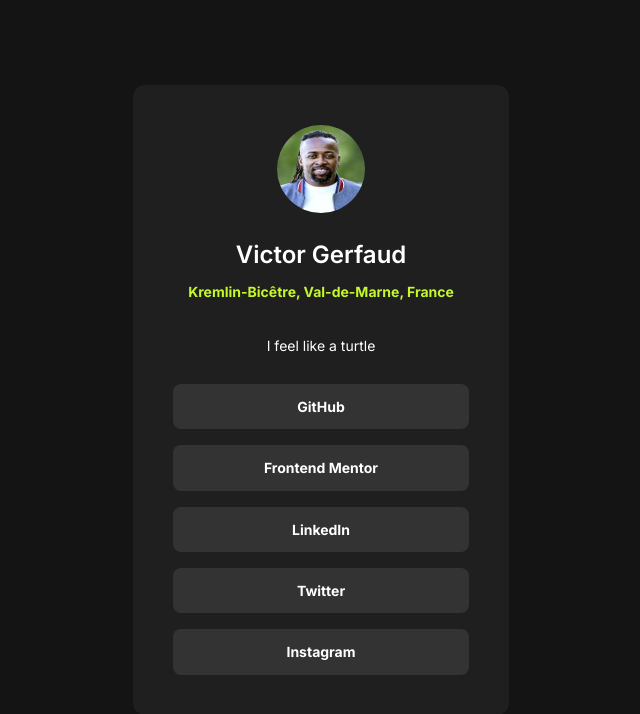
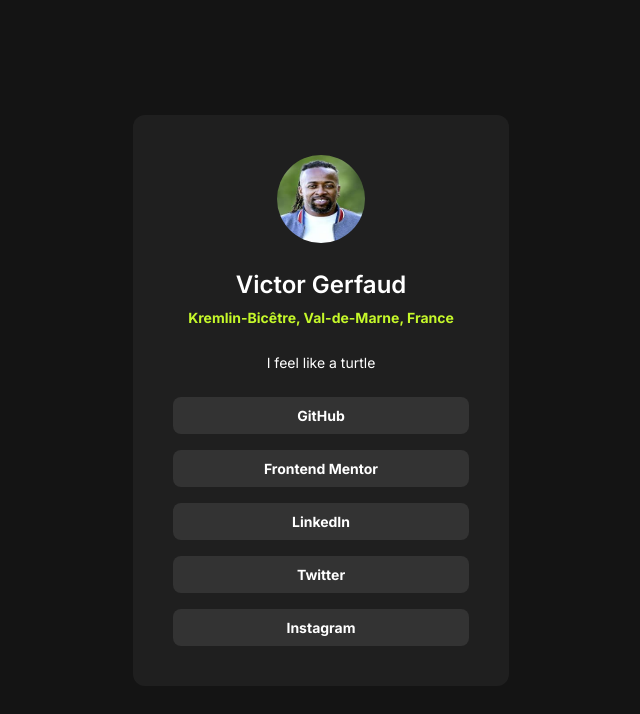
Before and after one commit to JamesLaviron/social-links-profile-main, a Vue app: page / in a window 1280 px wide. Shown: the top 714 px of the page, without its empty margins (319-959 px from the left). Built offline with nearby package versions, Linux system fonts and the light colour scheme.

Commit message:
Fix line height of texts

```diff
--- a/public/stylesheets/text-presets.css
+++ b/public/stylesheets/text-presets.css
@@ -11,7 +11,7 @@
 .text-preset-2 {
   font-family: "Inter", sans-serif;
   font-size: 1.4rem;
-  line-height: 2.1;
+  line-height: 2.1rem;
   letter-spacing: 0;
   font-weight: 400;
 }
@@ -20,7 +20,7 @@
 .text-preset-2-bold {
   font-family: "Inter", sans-serif;
   font-size: 1.4rem;
-  line-height: 2.1;
+  line-height: 2.1rem;
   letter-spacing: 0;
   font-weight: 700;
   color: var(--color-green);
```
